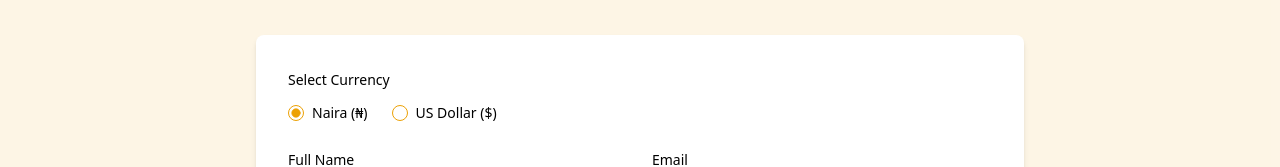
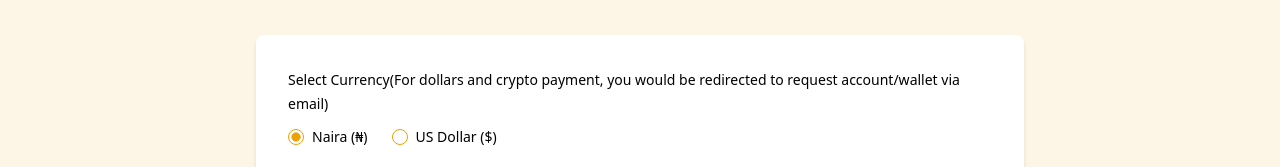
Before and after one commit to freefuturefdn/modern_website, a Next.js app: page /donate in a window 1280 px wide. Shown: the part 589-756 px from the top of the page. Built offline with nearby package versions, Linux system fonts and the light colour scheme; no server answers; a web font is replaced by a local one.

Commit message:
Edited the donation page to use paystack and redirect to email for usd and crypto payment

```diff
--- a/app/donate/page.tsx
+++ b/app/donate/page.tsx
@@ -19,8 +19,8 @@ import AnimatedCard from "@/components/animated-card"
 import { supabase } from "@/lib/supabase"
 
 const QOREPAY_URLS = {
-  naira: "https://gate.qorepay.com/l/fpyGY-wwwfreefuturefoundationorg/",
-  usd: "https://gate.qorepay.com/l/6a0f26c3-fb04-44a6-86af-99e0a4e7b7cd/"
+  naira: "https://paystack.com/pay/m10hfugeh7",
+  usd: "mailto:info@freefuturefoundation.org"
 }
 
 const formSchema = z.object({
@@ -151,7 +151,7 @@ export default function DonatePage() {
                   name="currency"
                   render={({ field }) => (
                     <FormItem className="space-y-3">
-                      <FormLabel>Select Currency</FormLabel>
+                      <FormLabel>Select Currency(For dollars and crypto payment, you would be redirected to request account/wallet via email)</FormLabel>
                       <FormControl>
                         <RadioGroup
                           onValueChange={field.onChange}
--- a/app/team/page.tsx
+++ b/app/team/page.tsx
@@ -80,8 +80,8 @@ export default function TeamPage() {
         </div>
       </section>
 
-            {/* Board Members Section */}
-            <section className="py-20 bg-primary" >
+        {/* Board Members Section */}
+        <section className="py-20 bg-primary" >
         <div className="container mx-auto px-4">
           <SectionHeading
             title="The Board"
```
